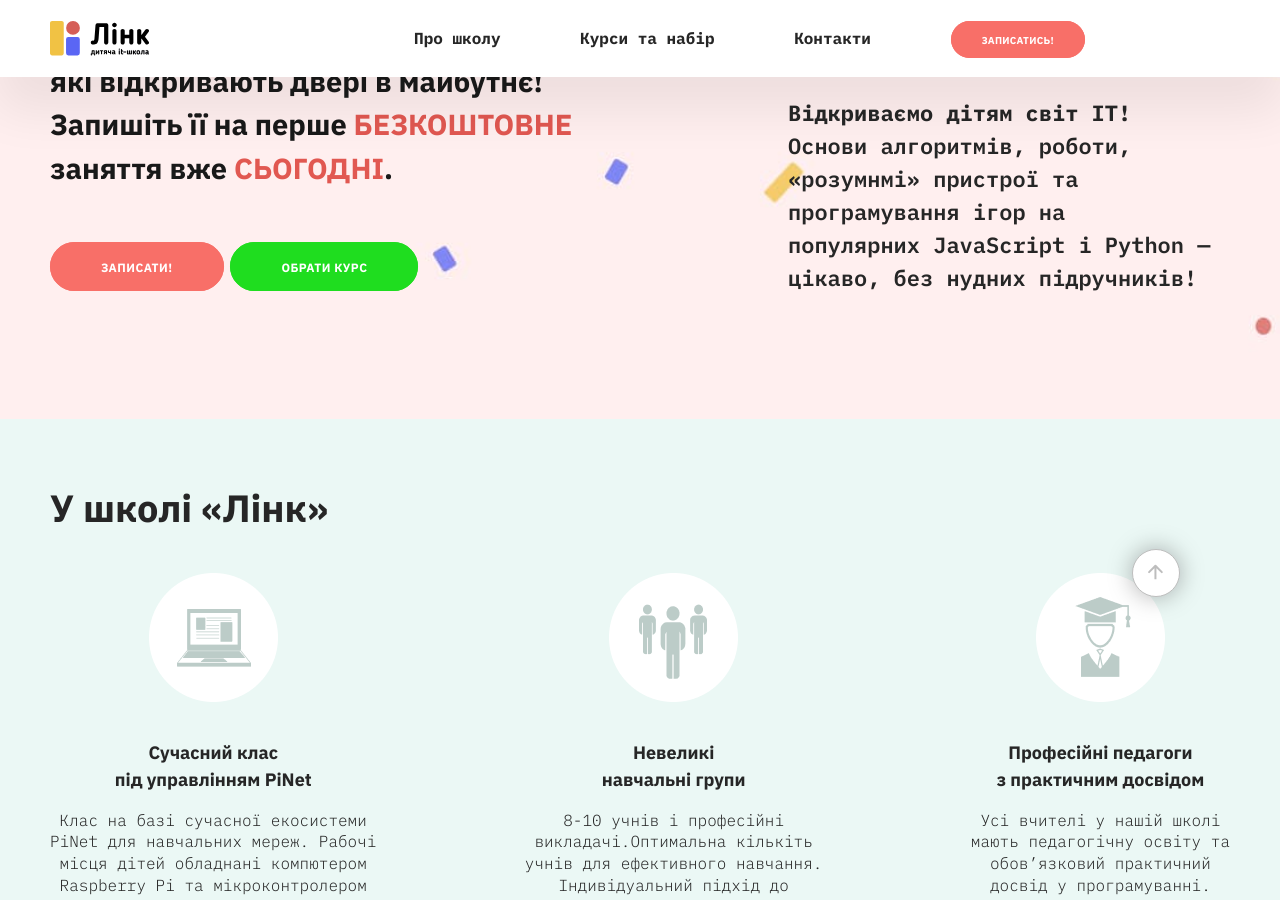
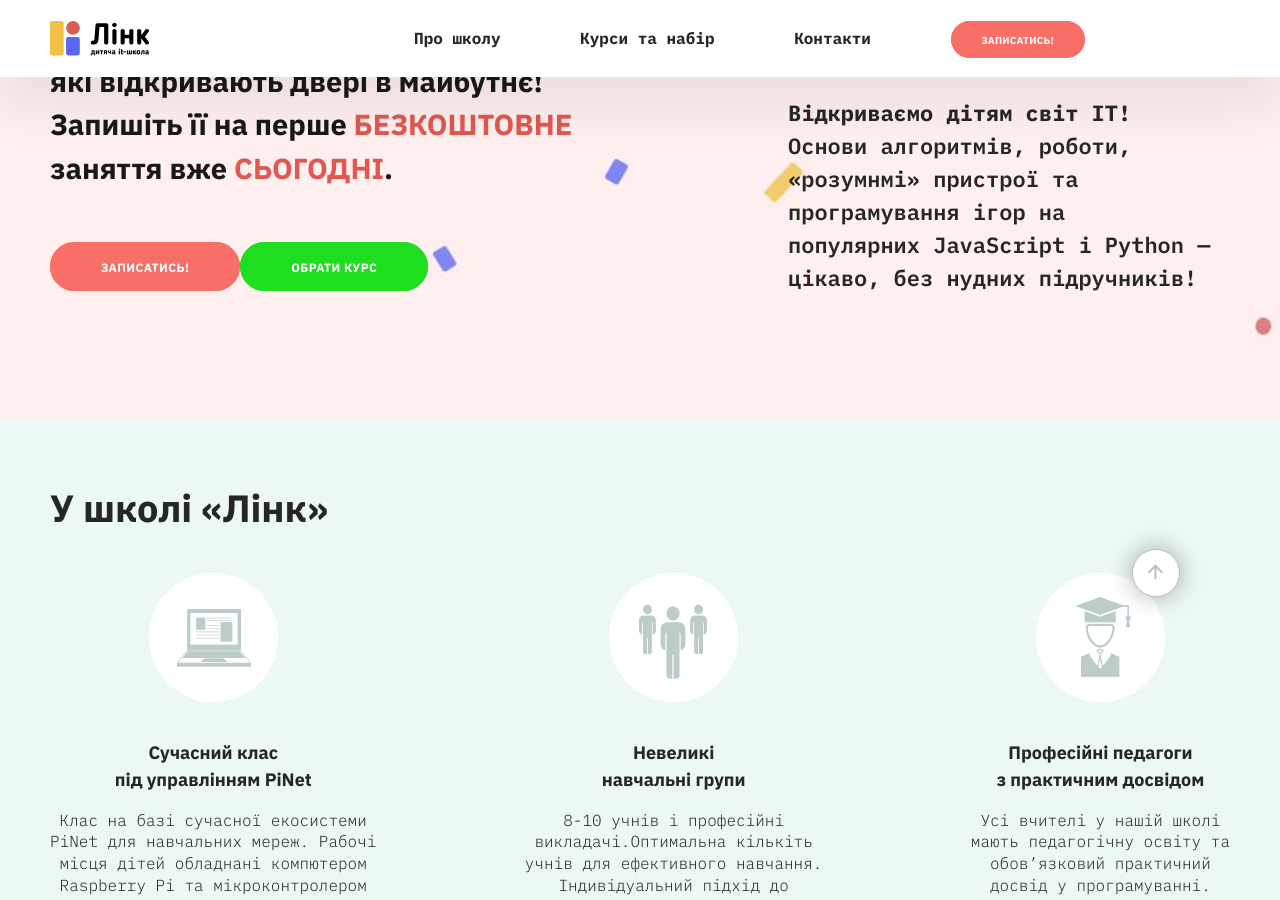
Before and after one commit to tfxoshchypok/linkit22, a Jekyll site: the page built from index.html, in a window 1280 px wide and 900 px high, scrolled down 301 px. Built offline with Jekyll 4.4.1, drawn with Linux system fonts in a browser that asks for light colours.

Commit message:
Update banner.html

```diff
--- a/_includes/banner.html
+++ b/_includes/banner.html
@@ -6,7 +6,7 @@
         <strong>Подаруйте</strong> дитині навички, <br>які відкривають двері в майбутнє!
         <br>Запишіть її на перше <strong>безкоштовне</strong><br>заняття вже <strong>сьогодні</strong>.
       <p>
-      <a href="#">Записати!</a>&nbsp;<a href="#courses" class="courses">Обрати курс</a>
+      <a href="#">Записатись!</a><a href="#courses" class="courses">Обрати курс</a>
     </div>
 
     <div class="figure-side">
```
